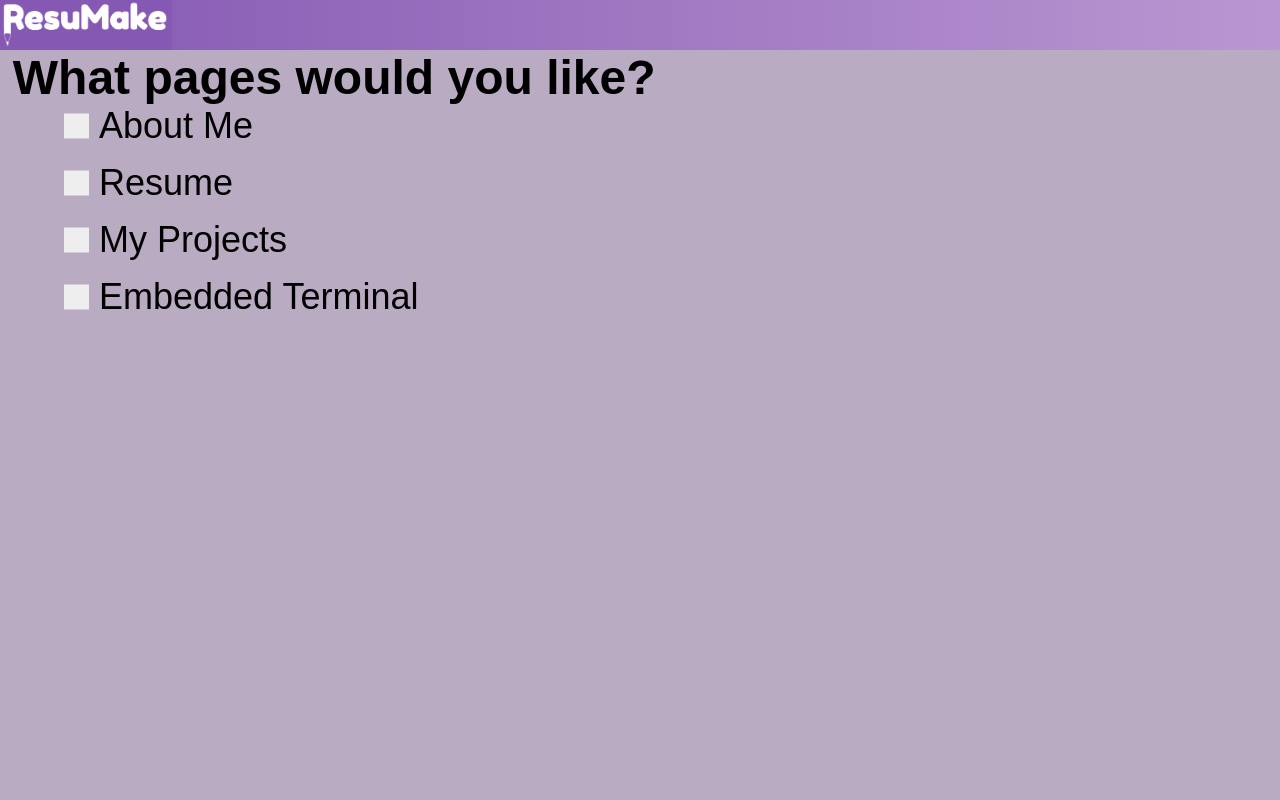
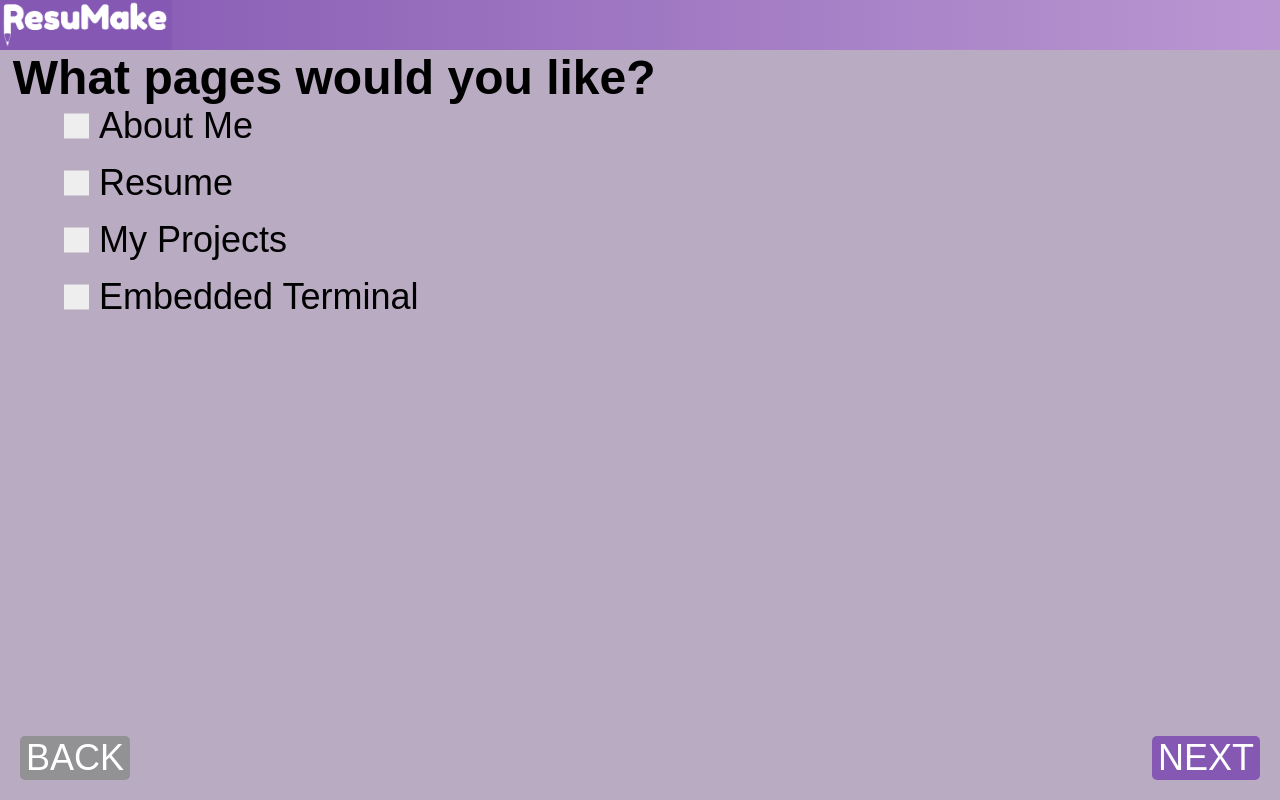
Before and after one commit to kevinb5617/ResuMake, a React (Create React App) app in the folder app/: page /select-pages in a window 1280 px wide. Built offline with nearby package versions, Linux system fonts and the light colour scheme.

Commit message:
Added forward/back Button component

```diff
--- /dev/null
+++ b/app/src/components/Navigation/Button/Button.js
@@ -0,0 +1,27 @@
+import classes from "./Button.module.css"
+
+import { Link } from "react-router-dom"
+
+const Button = ({ nextPage, type, text }) => {
+    switch (type) {
+        case "next":
+            return (
+                <Link to={nextPage}>
+                    <button className={`${classes.btn} ${classes.next_btn}`}>
+                        {text}
+                    </button>
+                </Link>
+            )
+        case "back":
+            return (
+                <Link to={nextPage}>
+                    <button className={`${classes.btn} ${classes.back_btn}`}>
+                        {text}
+                    </button>
+                </Link>
+            )
+        default:
+    }
+}
+
+export default Button
--- /dev/null
+++ b/app/src/components/Navigation/Button/Button.module.css
@@ -0,0 +1,22 @@
+.btn {
+    position: absolute;
+    width: fit-content;
+    color: white;
+    border-radius: 5px;
+    font-family: Oswald, sans-serif;
+    font-size: 36px;
+    border: none;
+    cursor: pointer;
+}
+
+.next_btn {
+    background: #8458B3;
+    right: 20px;
+    bottom: 20px;
+}
+
+.back_btn {
+    background: #929193;
+    left: 20px;
+    bottom: 20px;
+}
--- a/app/src/components/SelectPages/SelectPages.js
+++ b/app/src/components/SelectPages/SelectPages.js
@@ -1,4 +1,5 @@
 import classes from './SelectPages.module.css'
+import Button from '../Navigation/Button/Button'
 
 import { useState } from 'react'
 
@@ -35,6 +36,8 @@ const SelectPages = () => {
           <span className={classes.pageLabel}>Embedded Terminal</span>
         </label>
       </div>
+      <Button nextPage="aboutMe/" type="next" text="NEXT" />
+      <Button nextPage="/" type="back" text="BACK" />
     </>
   )
 }
--- a/app/src/components/SelectPages/SelectPages.module.css
+++ b/app/src/components/SelectPages/SelectPages.module.css
@@ -33,7 +33,6 @@ h2 {
     -ms-user-select: none;
     user-select: none;
     width: -moz-fit-content;
-    width: fit-content;
 }
 
 .pageItem input {
```
